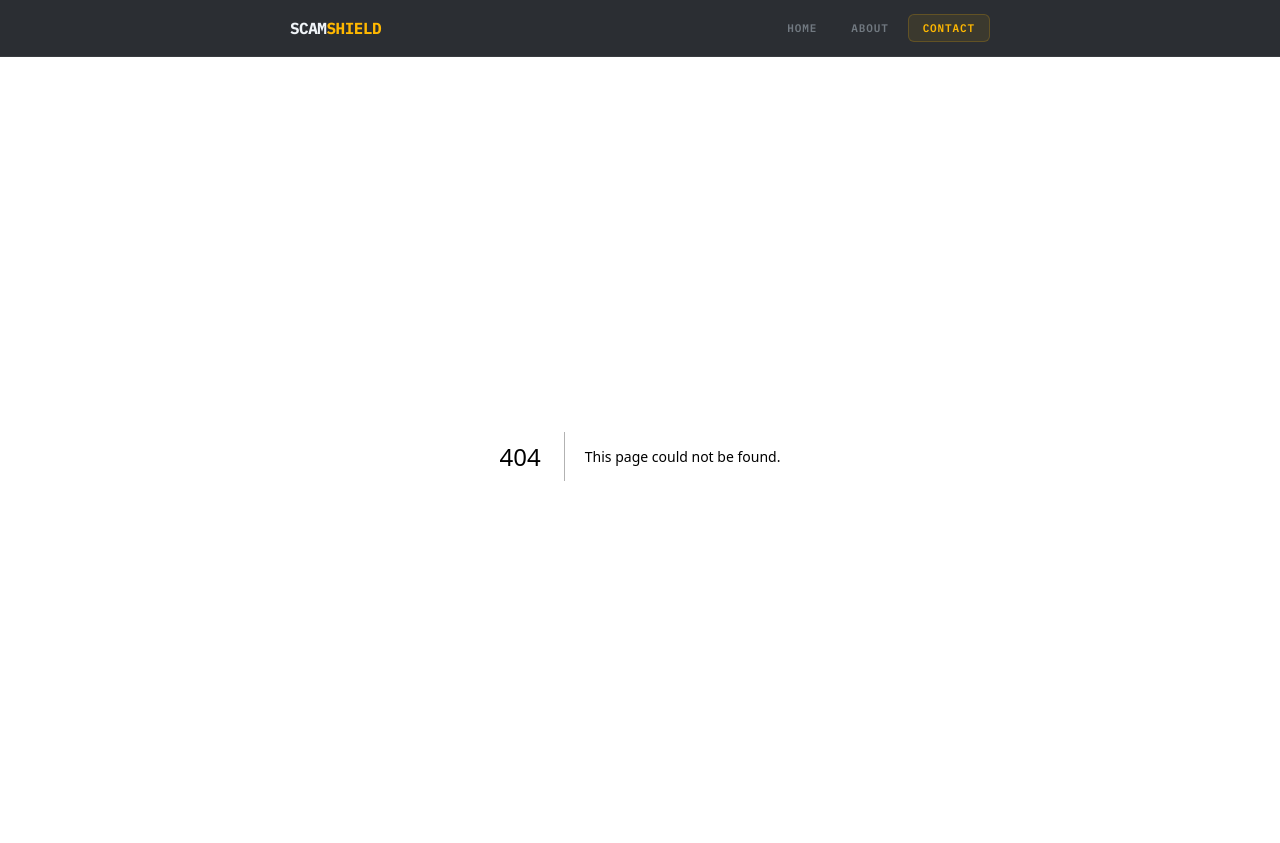
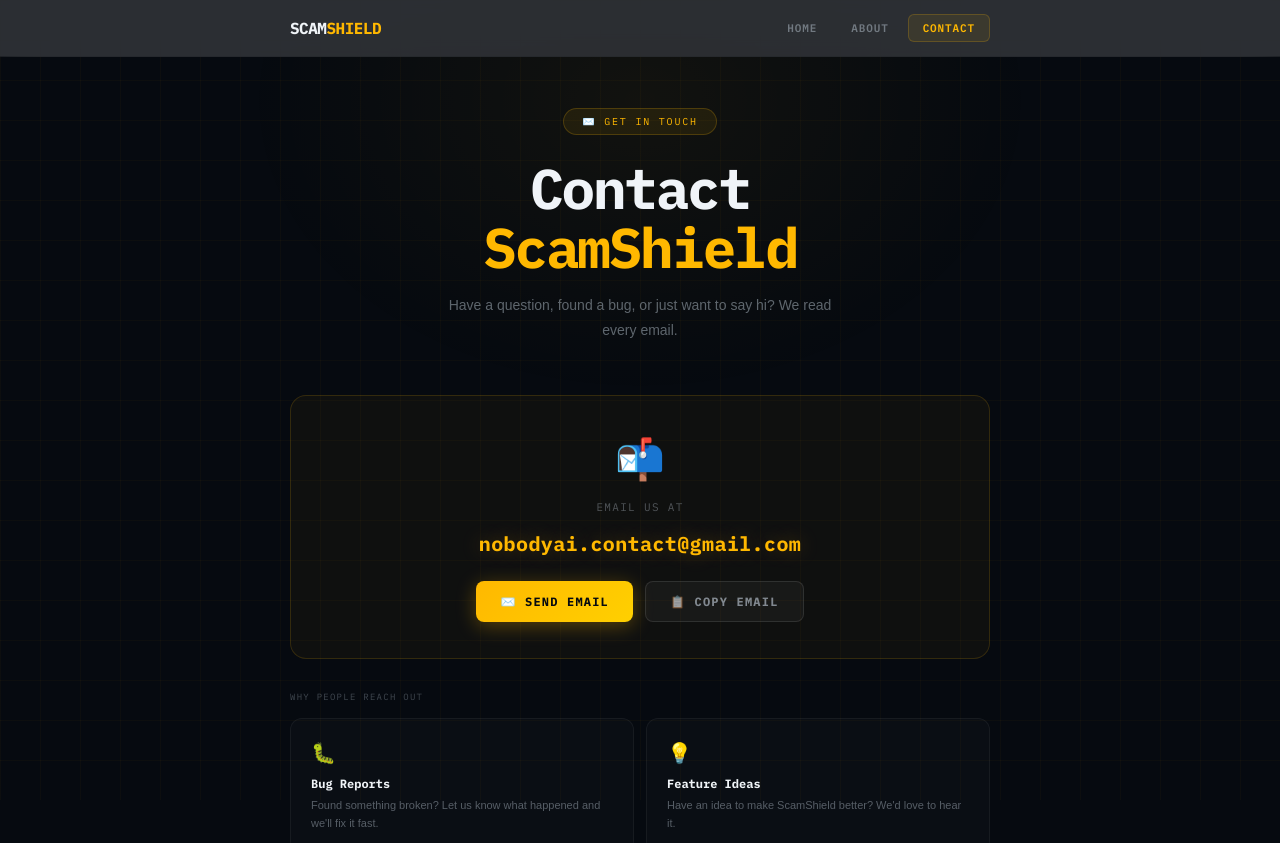
Before and after one commit to killerkalai/Scam-Shield, a Next.js app: page /contact in a window 1280 px wide. Before the commit this address had no page. Shown: the top 843 px of the page. Built offline with nearby package versions, Linux system fonts and the light colour scheme.

Commit message:
Create page.tsx

```diff
--- /dev/null
+++ b/src/app/contact/page.tsx
@@ -0,0 +1,155 @@
+"use client";
+import { useEffect, useState } from "react";
+
+export default function ContactPage() {
+  const [show, setShow] = useState(false);
+  const [copied, setCopied] = useState(false);
+  useEffect(() => { setTimeout(() => setShow(true), 50); }, []);
+
+  const stagger = (i: number) => ({
+    opacity: show ? 1 : 0,
+    transform: show ? "translateY(0)" : "translateY(24px)",
+    transition: `opacity 0.6s cubic-bezier(0.16,1,0.3,1) ${i * 0.12}s, transform 0.6s cubic-bezier(0.16,1,0.3,1) ${i * 0.12}s`,
+  });
+
+  function copyEmail() {
+    navigator.clipboard.writeText("nobodyai.contact@gmail.com");
+    setCopied(true);
+    setTimeout(() => setCopied(false), 2000);
+  }
+
+  const reasons = [
+    { icon: "🐛", title: "Bug Reports", text: "Found something broken? Let us know what happened and we'll fix it fast." },
+    { icon: "💡", title: "Feature Ideas", text: "Have an idea to make ScamShield better? We'd love to hear it." },
+    { icon: "🤝", title: "Partnerships", text: "Want to integrate ScamShield or collaborate? Reach out." },
+    { icon: "❤️", title: "Just Say Hi", text: "Did ScamShield help you? We'd love to hear your story." },
+  ];
+
+  return (
+    <div style={{
+      minHeight: "100vh", background: "#060a10",
+      fontFamily: "'IBM Plex Mono', 'Courier New', monospace", color: "#c8d4e0",
+    }}>
+      <div style={{
+        position: "fixed", inset: 0, zIndex: 0, pointerEvents: "none",
+        backgroundImage: "linear-gradient(rgba(255,184,0,0.03) 1px, transparent 1px), linear-gradient(90deg, rgba(255,184,0,0.03) 1px, transparent 1px)",
+        backgroundSize: "40px 40px",
+      }} />
+      <div style={{
+        position: "fixed", top: "-200px", left: "50%", transform: "translateX(-50%)",
+        width: "800px", height: "600px",
+        background: "radial-gradient(ellipse, rgba(255,184,0,0.05) 0%, transparent 70%)",
+        pointerEvents: "none", zIndex: 0,
+      }} />
+
+      <div style={{ position: "relative", zIndex: 1, maxWidth: "700px", margin: "0 auto", padding: "52px 24px 80px" }}>
+
+        {/* Header */}
+        <div style={{ textAlign: "center", marginBottom: "52px", ...stagger(0) }}>
+          <div style={{
+            display: "inline-flex", alignItems: "center", gap: "8px",
+            background: "rgba(255,184,0,0.08)", border: "1px solid rgba(255,184,0,0.2)",
+            color: "#ffb800", padding: "6px 18px", borderRadius: "20px",
+            fontSize: "10px", letterSpacing: "0.18em", textTransform: "uppercase", marginBottom: "24px",
+          }}>✉️ Get In Touch</div>
+
+          <h1 style={{
+            fontSize: "clamp(36px, 6vw, 56px)", fontWeight: 700,
+            letterSpacing: "-0.04em", lineHeight: 1.05, margin: "0 0 16px 0", color: "#f0f4f8",
+          }}>
+            Contact<br /><span style={{ color: "#ffb800" }}>ScamShield</span>
+          </h1>
+          <p style={{
+            fontSize: "14px", color: "rgba(200,212,224,0.45)", lineHeight: 1.8,
+            maxWidth: "400px", margin: "0 auto", fontFamily: "sans-serif", fontWeight: 300,
+          }}>
+            Have a question, found a bug, or just want to say hi? We read every email.
+          </p>
+        </div>
+
+        {/* Big email card */}
+        <div style={{
+          padding: "36px", borderRadius: "16px", textAlign: "center",
+          background: "rgba(255,184,0,0.04)",
+          border: "1px solid rgba(255,184,0,0.15)",
+          marginBottom: "32px",
+          ...stagger(1),
+        }}>
+          <div style={{ fontSize: "40px", marginBottom: "16px" }}>📬</div>
+          <div style={{ fontSize: "11px", color: "rgba(200,212,224,0.35)", letterSpacing: "0.12em", textTransform: "uppercase", marginBottom: "16px" }}>
+            Email Us At
+          </div>
+          <div style={{
+            fontSize: "clamp(14px, 3vw, 20px)", fontWeight: 700, color: "#ffb800",
+            letterSpacing: "0.02em", marginBottom: "24px",
+            textShadow: "0 0 20px rgba(255,184,0,0.3)",
+          }}>
+            nobodyai.contact@gmail.com
+          </div>
+          <div style={{ display: "flex", gap: "12px", justifyContent: "center", flexWrap: "wrap" }}>
+            <a href="mailto:nobodyai.contact@gmail.com" style={{
+              display: "inline-flex", alignItems: "center", gap: "8px",
+              padding: "12px 24px", borderRadius: "8px",
+              background: "linear-gradient(135deg, #ffb800, #ffd000)",
+              color: "#060a10", fontSize: "12px", fontWeight: 700,
+              letterSpacing: "0.1em", textTransform: "uppercase",
+              textDecoration: "none", fontFamily: "inherit",
+              boxShadow: "0 4px 20px rgba(255,184,0,0.3)",
+              transition: "all 0.25s",
+            }}>
+              ✉️ Send Email
+            </a>
+            <button onClick={copyEmail} style={{
+              display: "inline-flex", alignItems: "center", gap: "8px",
+              padding: "12px 24px", borderRadius: "8px",
+              background: copied ? "rgba(0,217,126,0.1)" : "rgba(255,255,255,0.04)",
+              border: `1px solid ${copied ? "rgba(0,217,126,0.3)" : "rgba(255,255,255,0.1)"}`,
+              color: copied ? "#00d97e" : "rgba(200,212,224,0.6)",
+              fontSize: "12px", fontWeight: 700, letterSpacing: "0.1em",
+              textTransform: "uppercase", fontFamily: "inherit",
+              transition: "all 0.25s",
+            }}>
+              {copied ? "✓ Copied!" : "📋 Copy Email"}
+            </button>
+          </div>
+        </div>
+
+        {/* Reason cards */}
+        <div style={{ marginBottom: "16px", ...stagger(2) }}>
+          <div style={{ fontSize: "9px", color: "rgba(200,212,224,0.3)", letterSpacing: "0.14em", textTransform: "uppercase", marginBottom: "16px" }}>
+            Why People Reach Out
+          </div>
+          <div style={{ display: "grid", gridTemplateColumns: "1fr 1fr", gap: "12px" }}>
+            {reasons.map((r, i) => (
+              <div key={r.title} style={{
+                padding: "20px",
+                background: "rgba(255,255,255,0.02)",
+                border: "1px solid rgba(255,255,255,0.05)",
+                borderRadius: "12px",
+                ...stagger(i + 3),
+              }}>
+                <div style={{ fontSize: "20px", marginBottom: "10px" }}>{r.icon}</div>
+                <div style={{ fontSize: "12px", fontWeight: 700, color: "#f0f4f8", marginBottom: "6px" }}>{r.title}</div>
+                <div style={{ fontSize: "11px", color: "rgba(200,212,224,0.4)", lineHeight: 1.6, fontFamily: "sans-serif" }}>{r.text}</div>
+              </div>
+            ))}
+          </div>
+        </div>
+
+        {/* Response time note */}
+        <div style={{
+          padding: "16px 20px", borderRadius: "10px",
+          background: "rgba(0,217,126,0.04)", border: "1px solid rgba(0,217,126,0.1)",
+          display: "flex", alignItems: "center", gap: "12px",
+          ...stagger(7),
+        }}>
+          <span style={{ fontSize: "18px" }}>⚡</span>
+          <span style={{ fontSize: "12px", color: "rgba(200,212,224,0.45)", fontFamily: "sans-serif" }}>
+            We typically respond within <strong style={{ color: "rgba(200,212,224,0.7)" }}>24–48 hours</strong>. We read every message personally.
+          </span>
+        </div>
+
+      </div>
+    </div>
+  );
+}
```
